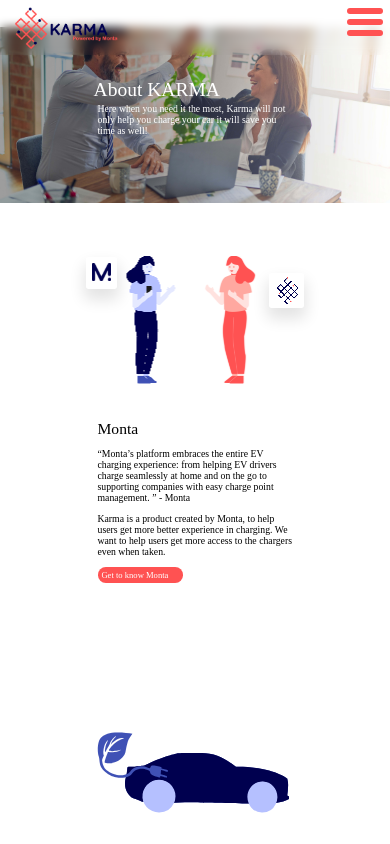
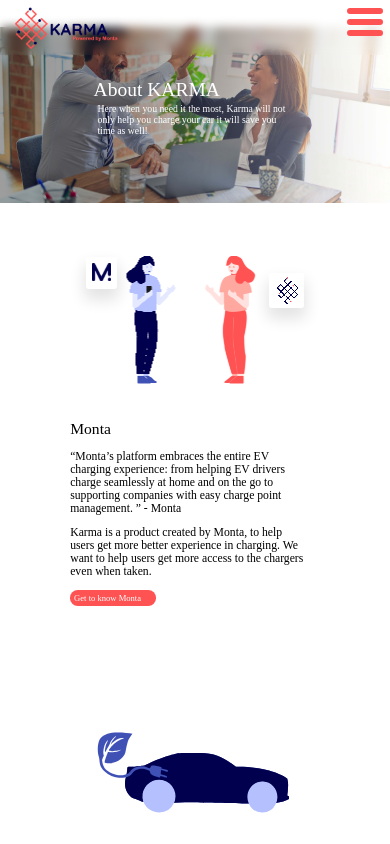
Before and after one commit to Marwgh/Theintell, a React (Create React App) app: page / in a window 390 px wide. Both pictures are taken after a click on the element "About". Shown: the top 844 px of the page. Built offline with nearby package versions, Linux system fonts and the light colour scheme.

Commit message:
style(about)uniformizing font size

```diff
--- a/src/About.css
+++ b/src/About.css
@@ -279,7 +279,7 @@
 
   .aboutMText {
     width: 35vw;
-    left: 25vw;
+    left: 18vw;
     top: 50vw;
   }
 
@@ -303,8 +303,8 @@
   .aboutMText p {
     top: 20vw;
     left: 11vw;
-    width: 50vw;
-    font-size: 2.5vw;
+    width: 60vw;
+    font-size: 3vw;
     font-weight: 500;
   }
 
@@ -361,8 +361,8 @@
   .aboutClimate p {
     top: 20vw;
     left: 11vw;
-    width: 45vw;
-    font-size: 2.5vw;
+    width: 60vw;
+    font-size: 3vw;
     font-weight: 500;
     margin-bottom: 6vw;
   }
@@ -382,7 +382,7 @@
 
   .aboutClimate :last-child {
     width: 35vw;
-    right: 26vw;
+    right: 31vw;
     top: 80vw;
   }
 
@@ -413,8 +413,8 @@
   }
 
   .aboutDigital p {
-    width: 45vw;
-    font-size: 2.5vw;
+    width: 60vw;
+    font-size: 3vw;
     text-align: left;
   }
 
```
